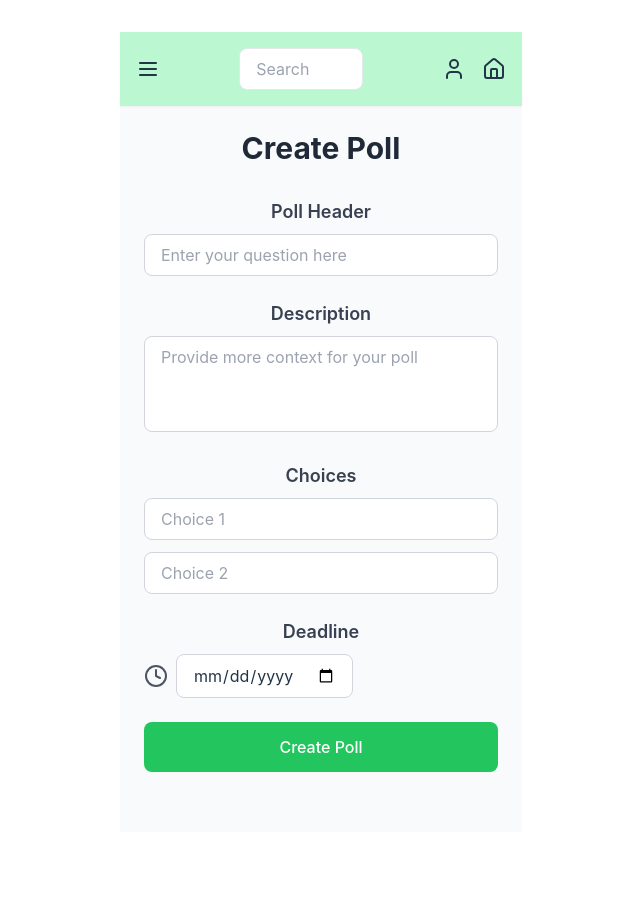
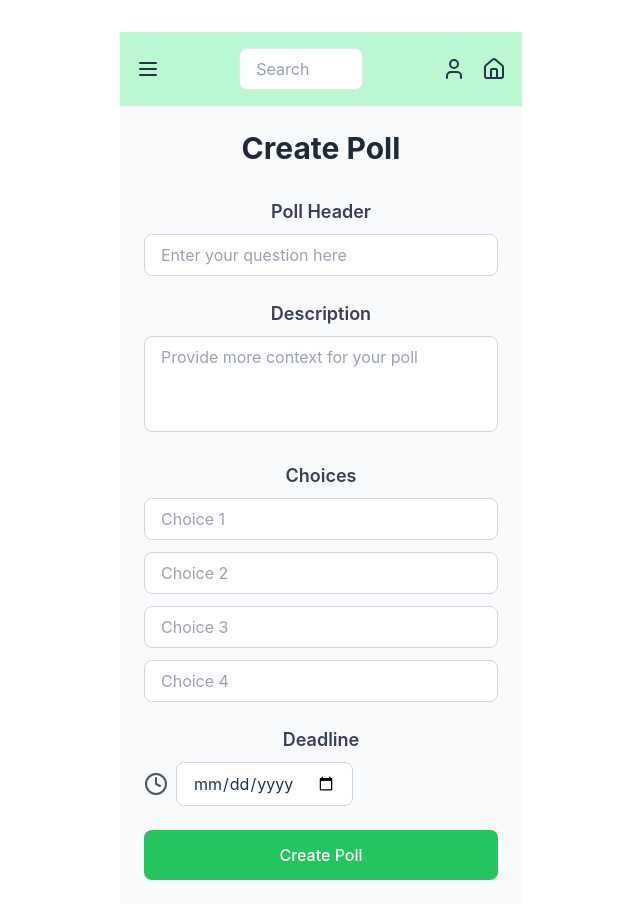
Before and after one commit to sydsimon/WeighIn, a React (Vite) app in the folder weigh-in-frontend/: page /create-poll in a window 1280 px wide. Shown: the top 918 px of the page, without its empty margins (319-959 px from the left). Before the commit the page ends 864 px from the top, so only its background shows below. Built offline with nearby package versions, Linux system fonts and the light colour scheme.

Commit message:
add options to create poll

```diff
--- a/weigh-in-frontend/src/pages/CreatePoll.tsx
+++ b/weigh-in-frontend/src/pages/CreatePoll.tsx
@@ -4,7 +4,7 @@ import { AlertCircle, Clock, Home, Menu, User } from 'lucide-react';
 interface FormData {
   header: string;
   description: string;
-  choices: [string, string];
+  choices: [string, string, string, string];
   deadline: string;
 }
 
@@ -12,7 +12,7 @@ const CreatePoll: React.FC = () => {
   const [formData, setFormData] = useState<FormData>({
     header: '',
     description: '',
-    choices: ['', ''],
+    choices: ['', '', '', ''],
     deadline: ''
   });
 
@@ -28,7 +28,7 @@ const CreatePoll: React.FC = () => {
   };
 
   const handleChoiceChange = (index: number, value: string) => {
-    const newChoices = [...formData.choices] as [string, string];
+    const newChoices = [...formData.choices] as [string, string, string, string];
     newChoices[index] = value;
     setFormData({
       ...formData,
@@ -48,7 +48,7 @@ const CreatePoll: React.FC = () => {
       return;
     }
     if (formData.choices.some(choice => !choice.trim())) {
-      setError('Please fill in both choices');
+      setError('Please fill in all choices');
       return;
     }
     if (!formData.deadline) {
@@ -63,7 +63,7 @@ const CreatePoll: React.FC = () => {
       setFormData({
         header: '',
         description: '',
-        choices: ['', ''],
+        choices: ['', '', '', ''],
         deadline: ''
       });
       setSuccess('');
```
